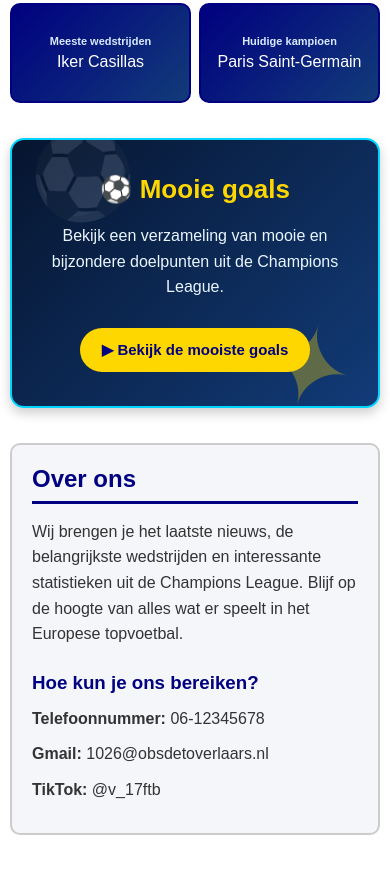
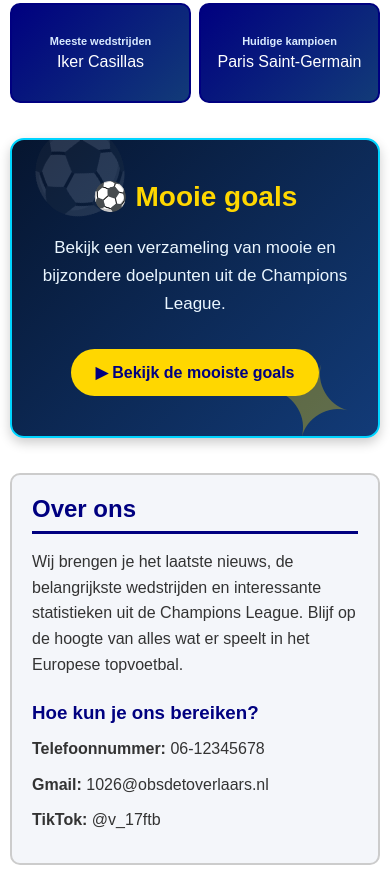
Before and after one commit to vhtml076/vhtml076.github.io, a plain HTML site: page index.html in a window 390 px wide. Shown: the part 1151-2041 px from the top of the page. Before the commit the page ends 2011 px from the top, so only its background shows below. Drawn offline with Linux system fonts and the light colour scheme.

Commit message:
Update index.html

```diff
--- a/index.html
+++ b/index.html
@@ -172,13 +172,13 @@ h2{
   font-size:11px
 }
 
-/* Nog iets groter gedeelte voor Mooie goals */
+/* Nog één tikje groter gedeelte voor Mooie goals */
 .mooie-goals{
   position:relative;
   overflow:hidden;
-  min-height:285px;
+  min-height:320px;
   margin-top:35px;
-  padding:48px 38px;
+  padding:58px 46px;
   text-align:center;
   color:#fff;
   background:linear-gradient(135deg,#06152f,var(--blue));
@@ -198,7 +198,7 @@ h2{
   top:-15px;
   left:18px;
   color:#ffffff22;
-  font-size:85px;
+  font-size:100px;
   transform:rotate(-20deg)
 }
 
@@ -207,7 +207,7 @@ h2{
   right:25px;
   bottom:-25px;
   color:#ffd70055;
-  font-size:110px;
+  font-size:125px;
   transform:rotate(15deg)
 }
 
@@ -219,26 +219,26 @@ h2{
 }
 
 .mooie-goals h3{
-  margin:0 0 18px;
+  margin:0 0 21px;
   color:var(--gold);
-  font-size:32px
+  font-size:35px
 }
 
 .mooie-goals p{
-  max-width:640px;
-  margin:0 auto 28px;
+  max-width:680px;
+  margin:0 auto 31px;
   color:#eaf6ff;
-  font-size:18px;
-  line-height:1.6
+  font-size:19px;
+  line-height:1.65
 }
 
 .goal-link{
   display:inline-block;
-  padding:15px 29px;
+  padding:16px 30px;
   color:var(--navy);
   background:var(--gold);
   border-radius:25px;
-  font-size:17px;
+  font-size:18px;
   font-weight:bold;
   text-decoration:none;
   transition:.2s
@@ -294,21 +294,29 @@ h2{
   nav button{font-size:14px}
 
   .mooie-goals{
-    min-height:245px;
-    padding:34px 20px
+    min-height:270px;
+    padding:40px 22px
+  }
+
+  .mooie-goals:before{
+    font-size:80px
+  }
+
+  .mooie-goals:after{
+    font-size:100px
   }
 
   .mooie-goals h3{
-    font-size:26px
+    font-size:28px
   }
 
   .mooie-goals p{
-    font-size:16px
+    font-size:17px
   }
 
   .goal-link{
-    padding:13px 22px;
-    font-size:15px
+    padding:14px 24px;
+    font-size:16px
   }
 }
 </style>
```
